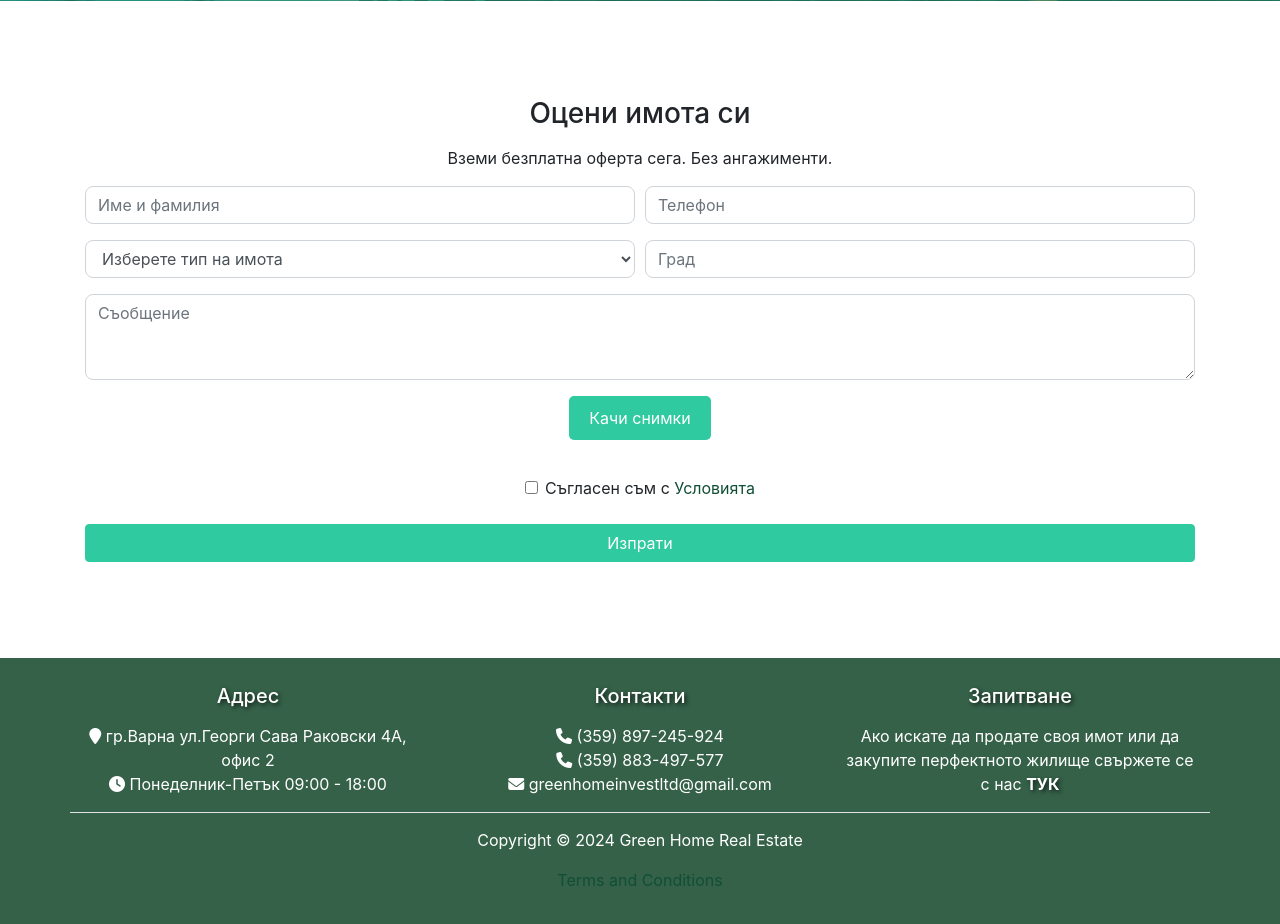
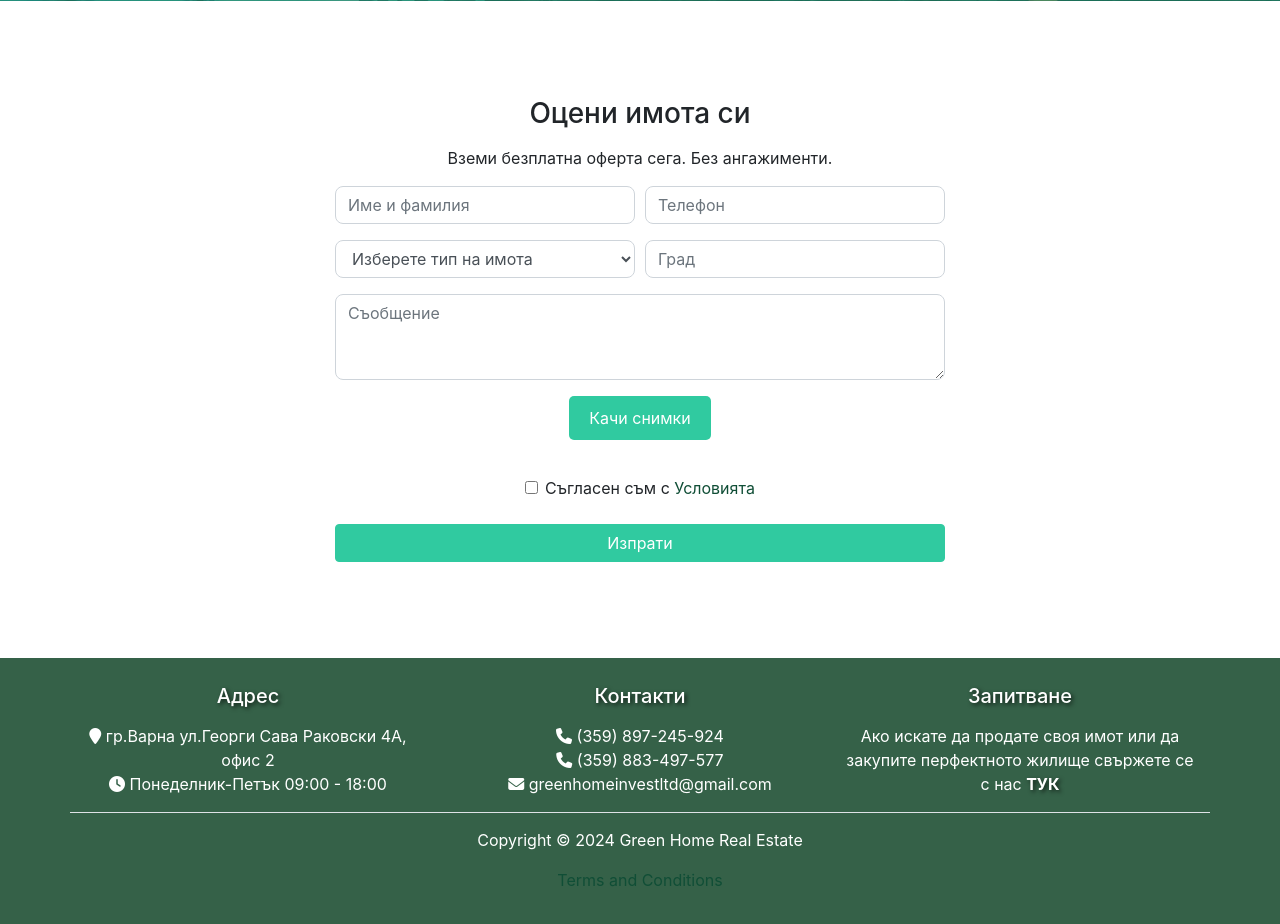
Before and after one commit to greenhomeinvest/GreenHome, a Django app: page / in a window 1280 px wide. Shown: the part 1735-2659 px from the top of the page. Run offline with Django 5.2, Linux system fonts and the light colour scheme; data that the repository does not hold is empty; some libraries are stand-ins or nearby versions.

Commit message:
change size of inquiry

```diff
--- a/templates/pages/index.html
+++ b/templates/pages/index.html
@@ -196,13 +196,13 @@
 
 
 <section id=" ">
-  <div class="container my-5">
+  <div class="container my-5 col-md-6">
 <div class=" py-5 wow animate__animated animate__fadeInUp">
   <h3 class="text-center wow animate__animated animate__fadeInUp ">Оцени имота си</h3>
   <p class=" text-center"
 
   >Вземи безплатна оферта сега. Без ангажименти.</p>
-  <div class="search">
+  <div class="search ">
     <form method="POST" action="{% url 'inquiry' %}" enctype="multipart/form-data">
       {% csrf_token %}
       <div class="form-row">
```
